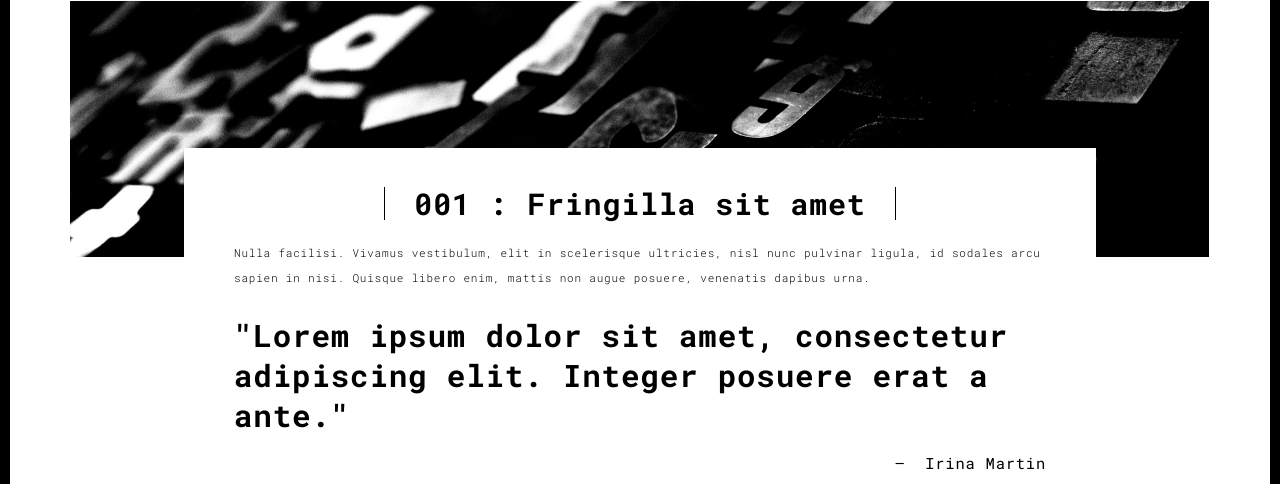
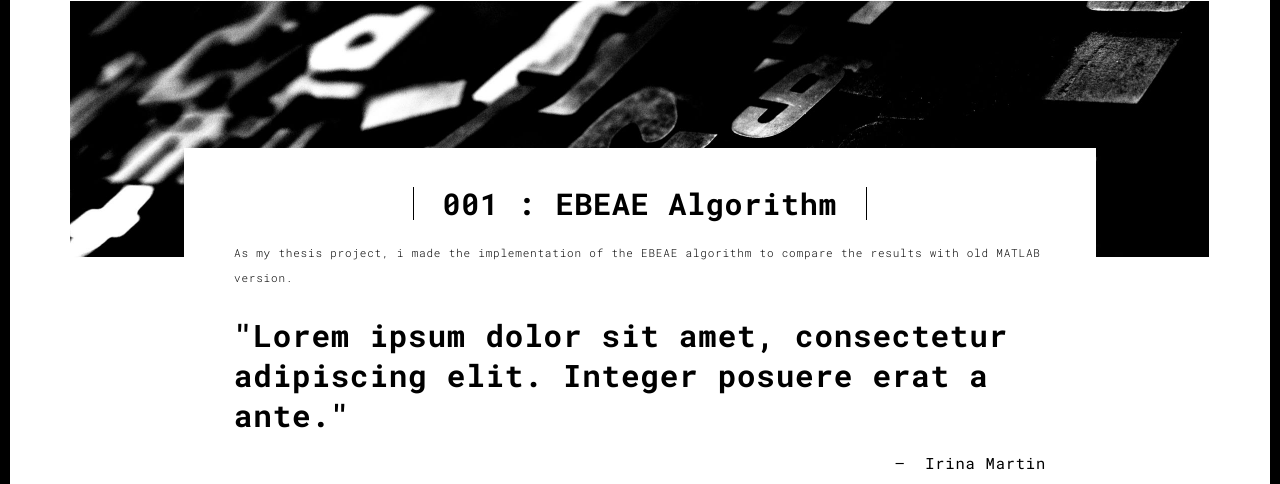
Before and after one commit to NoriakiMawatari/Portfo, a Flask app: page /work.html in a window 1280 px wide. Shown: the part 90-574 px from the top of the page. Run offline with Flask 2, Linux system fonts and the light colour scheme; some libraries are stand-ins or nearby versions.

Commit message:
EBEAE project added

```diff
--- a/templates/work.html
+++ b/templates/work.html
@@ -12,12 +12,12 @@
   <!-- Disable tap highlight on IE -->
   <meta name="msapplication-tap-highlight" content="no">
 
-  <link rel="apple-touch-icon" sizes="180x180" href="./assets/apple-icon-180x180.png">
-  <link href="./assets/favicon.ico" rel="icon">
+  <link rel="apple-touch-icon" sizes="180x180" href="./static/assets/apple-icon-180x180.png">
+  <link href="./static/assets/py.ico" rel="icon">
 
-  <title>Title page</title>
+  <title>EBEAE Algorithm</title>
 
-<link href="./main.3f6952e4.css" rel="stylesheet"></head>
+<link href="./static/main.3f6952e4.css" rel="stylesheet"></head>
 
 <body class="">
 <div id="site-border-left"></div>
@@ -63,12 +63,12 @@
   <div class="container">
     <div class="row">
       <div class="col-xs-12">
-        <img src="./assets/images/work001-01.jpg" class="img-responsive" alt="">
+        <img src="./static/assets/images/work001-01.jpg" class="img-responsive" alt="">
         <div class="card-container">
           <div class="text-center">
-            <h1 class="h2">001 : Fringilla sit amet</h1>
+            <h1 class="h2">001 : EBEAE Algorithm</h1>
           </div>
-          <p>Nulla facilisi. Vivamus vestibulum, elit in scelerisque ultricies, nisl nunc pulvinar ligula, id sodales arcu sapien in nisi. Quisque libero enim, mattis non augue posuere, venenatis dapibus urna.</p>
+          <p>As my thesis project, i made the implementation of the EBEAE algorithm to compare the results with old MATLAB version.</p>
 
           <blockquote>
             <p>"Lorem ipsum dolor sit amet, consectetur adipiscing elit. Integer posuere erat a ante."</p>
@@ -82,18 +82,18 @@
       <div class="col-md-8 col-md-offset-2 section-container-spacer">
         <div class="row">
           <div class="col-xs-12 col-md-6">
-            <img src="./assets/images/work001-02.jpg" class="img-responsive" alt="">
+            <img src="./static/assets/images/work001-02.jpg" class="img-responsive" alt="">
             <p>Menphis skyline</p>
           </div>
           <div class="col-xs-12 col-md-6">
-            <img src="./assets/images/work001-03.jpg" class="img-responsive" alt="">
+            <img src="./static/assets/images/work001-03.jpg" class="img-responsive" alt="">
             <p>Menphis skyline</p>
           </div>
         </div>
       </div>
 
       <div class="col-xs-12">
-        <img src="./assets/images/work001-04.jpg" class="img-responsive" alt="">
+        <img src="./static/assets/images/work001-04.jpg" class="img-responsive" alt="">
       </div>
 
     </div>
@@ -130,6 +130,6 @@
   ga('send', 'pageview');
 </script>
 
---> <script type="text/javascript" src="./main.70a66962.js"></script></body>
+--> <script type="text/javascript" src="./static/main.70a66962.js"></script></body>
 
 </html>
--- a/templates/works.html
+++ b/templates/works.html
@@ -56,7 +56,7 @@
       <div class="col-sm-8 col-sm-offset-2 section-container-spacer">
         <div class="text-center">
           <h1 class="h2">02 : Works</h1>
-          <p>Nulla facilisi. Vivamus vestibulum, elit in scelerisque ultricies, nisl nunc pulvinar ligula, id sodales arcu sapien in nisi. Quisque libero enim, mattis non augue posuere, venenatis dapibus urna.</p>
+          <p>This are some projects I have done with Python.</p>
         </div>
       </div>
 
@@ -74,8 +74,8 @@
                       </a>
                       <div class="card-container card-container-lg">
                         <h4>001/006</h4>
-                        <h3>Fringilla sit amet</h3>
-                        <p>Nulla facilisi. Vivamus vestibulum, elit in scelerisque ultricies.</p>
+                        <h3>EBEAE Algorithm</h3>
+                        <p>As my thesis project, i made the implementation of the EBEAE algorithm to compare the results with old MATLAB version.</p>
                         <a href="./work.html" title="" class="btn btn-default">Discover</a>
                       </div>
                     </div>
```
